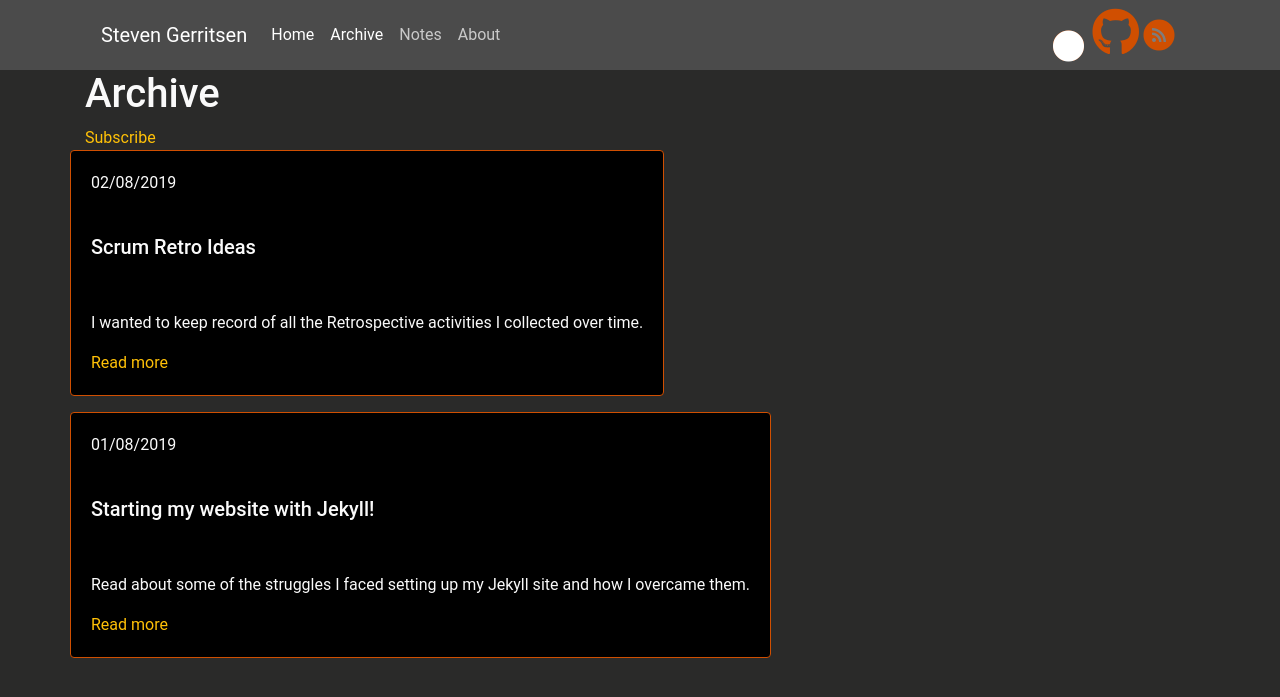
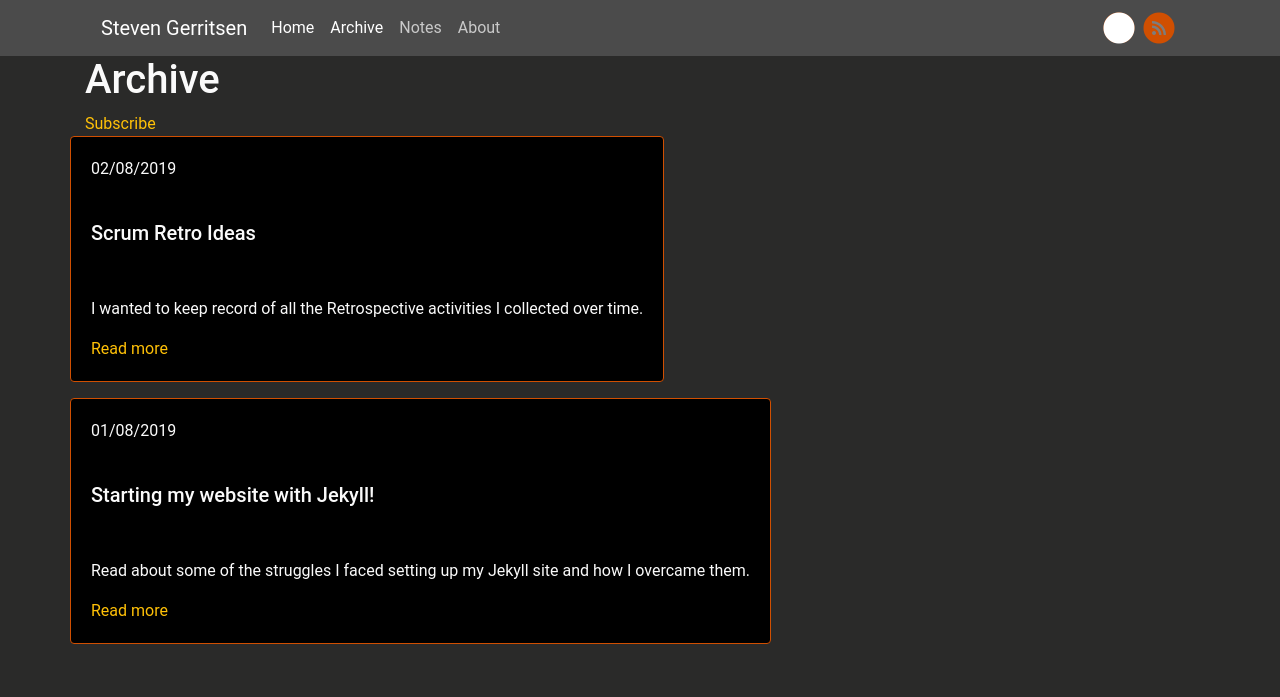
Before and after one commit to Steeff0/steeff0.github.io, a Jekyll site: the page built from pages/archive.html, in a window 1280 px wide. Shown: the top 697 px of the page. Built offline with Jekyll 4.4.1, drawn with Linux system fonts in a browser that asks for light colours; some web fonts are replaced.

Commit message:
Style header

```diff
--- a/_includes/header.html
+++ b/_includes/header.html
@@ -24,16 +24,15 @@
                             </ul>
                             <a href="{{ site.github.repository_url }}">
                                 <span class="fa-stack fa-1x">
-                                <i class="fab fa-github fa-stack-2x text-primary"></i>
-                                  <i class="fas fa-circle fa-stack-2x text-white"></i>
+                                    <i class="fab fa-github fa-stack-2x text-primary"></i>
+                                    <i class="fas fa-circle fa-stack-2x text-white"></i>
                                 </span>
-                                <i class="fab fa-github fa-3x text-primary"></i>
                                 <span class="sr-only">View On GitHub</span>
                             </a>
                             <a href="{{ 'feed.xml' | relative_url }}">
                                 <span class="fa-stack fa-1x">
-                                  <i class="fas fa-circle fa-stack-2x text-primary"></i>
-                                  <i class="fas fa-rss fa-stack-1x fa-inverse text-secondary"></i>
+                                    <i class="fas fa-circle fa-stack-2x text-primary"></i>
+                                    <i class="fas fa-rss fa-stack-1x fa-inverse text-secondary"></i>
                                 </span>
                                 <span class="sr-only">Subscribe</span>
                             </a>
```
